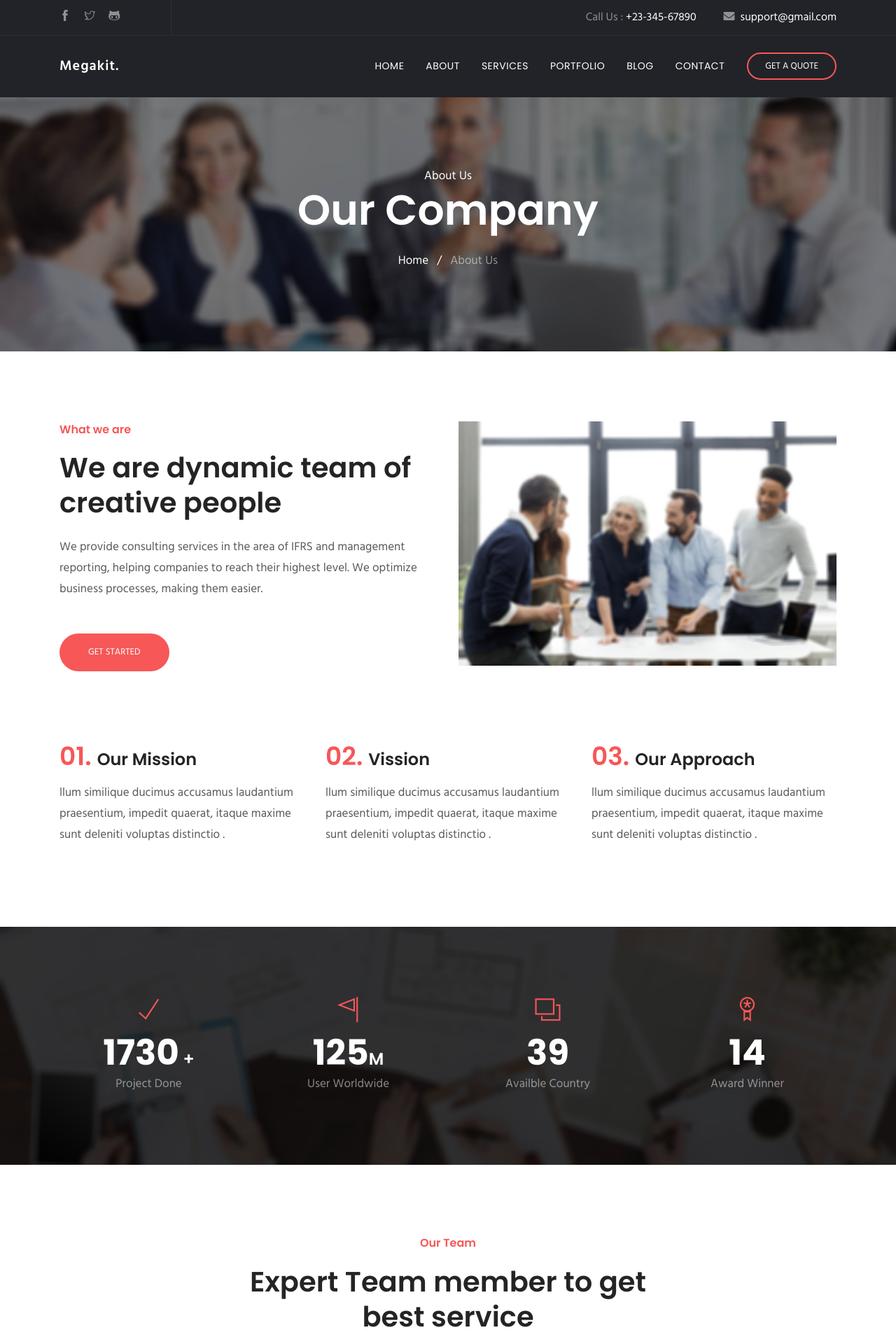
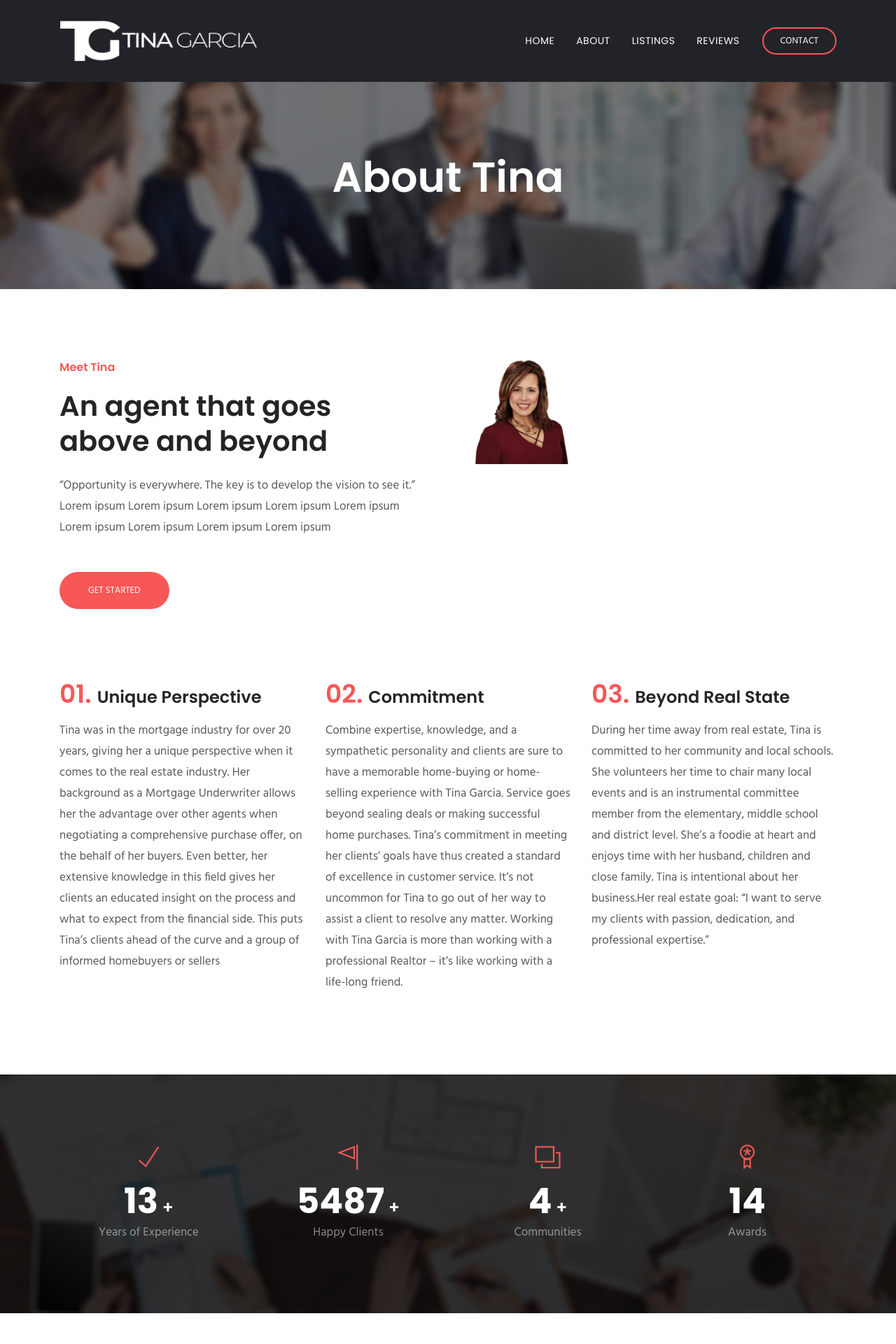
Before and after one commit to dariomolina93/Real-State-Site, a PHP site: page /about.php in a window 1280 px wide. Shown: the top 1920 px of the page at 70% size. Run offline with PHP 8.4, Linux system fonts and the light colour scheme; some libraries are stand-ins or nearby versions; some web fonts are replaced.

Commit message:
added about pge info.

```diff
--- a/about.php
+++ b/about.php
@@ -4,11 +4,11 @@
   <!-- Required meta tags -->
   <meta charset="utf-8">
   <meta name="viewport" content="width=device-width, initial-scale=1, shrink-to-fit=no">
-  <meta name="description" content="megakit,business,company,agency,multipurpose,modern,bootstrap4">
+<!--   <meta name="description" content="megakit,business,company,agency,multipurpose,modern,bootstrap4">
 
-  <meta name="author" content="themefisher.com">
+  <meta name="author" content="themefisher.com"> -->
 
-  <title>Megakit| Html5 Agency template</title>
+  <title>Tina Garcia</title>
 
   <!-- bootstrap.min css -->
   <link rel="stylesheet" href="plugins/bootstrap/css/bootstrap.min.css">
@@ -27,10 +27,11 @@
 
 <body>
 
+
 <!-- Header Start -->
 
-<header class="navigation">
-	<div class="header-top ">
+<header class="navigation" id="myHeader" style="z-index: 3">
+<!-- 	<div class="header-top ">
 		<div class="container">
 			<div class="row justify-content-between align-items-center">
 				<div class="col-lg-2 col-md-4">
@@ -48,11 +49,12 @@
 				</div>
 			</div>
 		</div>
-	</div>
+	</div> -->
 	<nav class="navbar navbar-expand-lg  py-4" id="navbar">
 		<div class="container">
 		  <a class="navbar-brand" href="index.php">
-		  	Mega<span>kit.</span>
+		  	<!-- <h2 style="color: white;">Tina <span>Garcia</span></h2> -->
+		  	<img src="images/logo.png" width="283px" height="59px">
 		  </a>
 
 		  <button class="navbar-toggler collapsed" type="button" data-toggle="collapse" data-target="#navbarsExample09" aria-controls="navbarsExample09" aria-expanded="false" aria-label="Toggle navigation">
@@ -64,16 +66,17 @@
 			  <li class="nav-item active">
 				<a class="nav-link" href="index.php">Home <span class="sr-only">(current)</span></a>
 			  </li>
-			  <li class="nav-item dropdown">
+			  <li class="nav-item"><a class="nav-link" href="about.php">About</a></li>
+			  <!-- <li class="nav-item dropdown">
 					<a class="nav-link dropdown-toggle" href="#" id="dropdown03" data-toggle="dropdown" aria-haspopup="true" aria-expanded="false">About</a>
 					<ul class="dropdown-menu" aria-labelledby="dropdown03">
 						<li><a class="dropdown-item" href="about.html">Our company</a></li>
 						<li><a class="dropdown-item" href="pricing.html">Pricing</a></li>
 					</ul>
-			  </li>
-			   <li class="nav-item"><a class="nav-link" href="service.html">Services</a></li>
-			   <li class="nav-item"><a class="nav-link" href="project.html">Portfolio</a></li>
-			   <li class="nav-item dropdown">
+			  </li> -->
+			   <li class="nav-item"><a class="nav-link" href="#">Listings</a></li>
+			   <li class="nav-item"><a class="nav-link" href="#">Reviews</a></li>
+			   <!-- <li class="nav-item dropdown">
 					<a class="nav-link dropdown-toggle" href="#" id="dropdown05" data-toggle="dropdown" aria-haspopup="true" aria-expanded="false">Blog</a>
 					<ul class="dropdown-menu" aria-labelledby="dropdown05">
 						<li><a class="dropdown-item" href="blog-grid.html">Blog Grid</a></li>
@@ -81,12 +84,12 @@
 
 						<li><a class="dropdown-item" href="blog-single.html">Blog Single</a></li>
 					</ul>
-			  </li>
-			   <li class="nav-item"><a class="nav-link" href="contact.php">Contact</a></li>
+			  </li> -->
+			   <!-- <li class="nav-item"><a class="nav-link" href="contact.php">Contact</a></li> -->
 			</ul>
 
 			<form class="form-lg-inline my-2 my-md-0 ml-lg-4 text-center">
-			  <a href="contact.php" class="btn btn-solid-border btn-round-full">Get a Quote</a>
+			  <a href="contact.php" class="btn btn-solid-border btn-round-full">Contact</a>
 			</form>
 		  </div>
 		</div>
@@ -101,13 +104,7 @@
     <div class="row">
       <div class="col-md-12">
         <div class="block text-center">
-          <span class="text-white">About Us</span>
-          <h1 class="text-capitalize mb-4 text-lg">Our Company</h1>
-          <ul class="list-inline">
-            <li class="list-inline-item"><a href="index.php" class="text-white">Home</a></li>
-            <li class="list-inline-item"><span class="text-white">/</span></li>
-            <li class="list-inline-item"><a href="#" class="text-white-50">About Us</a></li>
-          </ul>
+          <h1 class="text-capitalize mb-4 text-lg">About Tina</h1>
         </div>
       </div>
     </div>
@@ -121,17 +118,62 @@
 		<div class="row">
 			<div class="col-lg-6 col-md-6">
 				<div class="about-item pr-3 mb-5 mb-lg-0">
-					<span class="h6 text-color">What we are</span>
-					<h2 class="mt-3 mb-4 position-relative content-title">We are dynamic team of creative people</h2>
-					<p class="mb-5">We provide consulting services in the area of IFRS and management reporting, helping companies to reach their highest level. We optimize business processes, making them easier.</p>
+					<span class="h6 text-color">Meet Tina</span>
+					<h2 class="mt-3 mb-4 position-relative content-title">An agent that goes above and beyond</h2>
+					<p class="mb-5">“Opportunity is everywhere. The key is to develop the vision to see it.” Lorem ipsum Lorem ipsum
+					Lorem ipsum Lorem ipsum Lorem ipsum Lorem ipsum Lorem ipsum Lorem ipsum Lorem ipsum</p>
 
 					<a href="#" class="btn btn-main btn-round-full">Get started</a>
 				</div>
 			</div>
 			<div class="col-lg-6 col-md-6">
-				<div class="about-item-img">
-					<img src="images/about/home-7.jpg" alt="" class="img-fluid">
+				<!-- <div class="about-item-img">
+					<img src="images/tina-image.png" alt="" class="img-fluid">
+					<div class="team-img-hover">
+							<ul class="team-social list-inline">
+								<li class="list-inline-item">
+									<a href="#" class="facebook"><i class="fab fa-facebook-f" aria-hidden="true"></i></a>
+								</li>
+								<li class="list-inline-item">
+									<a href="#" class="twitter"><i class="fab fa-twitter" aria-hidden="true"></i></a>
+								</li>
+								<li class="list-inline-item">
+									<a href="#" class="instagram"><i class="fab fa-instagram" aria-hidden="true"></i></a>
+								</li>
+								<li class="list-inline-item">
+									<a href="#" class="linkedin"><i class="fab fa-linkedin-in" aria-hidden="true"></i></a>
+								</li>
+							</ul>
+					</div>
+				</div> -->
+			<div class="col-lg-4 col-md-6 col-sm-6">
+				<div class="team-item-wrap mb-5">
+					<div class="team-item position-relative">
+						<img src="images/tina-image.png" alt="" class="img-fluid w-100">
+						<div class="team-img-hover">
+							<ul class="team-social list-inline">
+								<li class="list-inline-item">
+									<a href="#" class="facebook"><i class="fab fa-facebook-f" aria-hidden="true"></i></a>
+								</li>
+								<li class="list-inline-item">
+									<a href="#" class="twitter"><i class="fab fa-twitter" aria-hidden="true"></i></a>
+								</li>
+								<li class="list-inline-item">
+									<a href="#" class="instagram"><i class="fab fa-instagram" aria-hidden="true"></i></a>
+								</li>
+								<li class="list-inline-item">
+									<a href="#" class="linkedin"><i class="fab fa-linkedin-in" aria-hidden="true"></i></a>
+								</li>
+							</ul>
+						</div>
+					</div>
+<!-- 					<div class="team-item-content">
+						<h4 class="mt-3 mb-0 text-capitalize">Justin hammer</h4>
+						<p>Digital Marketer</p>
+					</div> -->
 				</div>
+			</div>
+
 			</div>
 		</div>
 	</div>
@@ -144,20 +186,24 @@
 		<div class="row justify-content-center">
 			<div class="col-lg-4 col-md-6 col-sm-6">
 				<div class="about-info-item mb-4 mb-lg-0">
-					<h3 class="mb-3"><span class="text-color mr-2 text-md ">01.</span>Our Mission</h3>
-					<p>llum similique ducimus accusamus laudantium praesentium, impedit quaerat, itaque maxime sunt deleniti voluptas distinctio .</p>
+					<h3 class="mb-3"><span class="text-color mr-2 text-md">01.</span>Unique Perspective</h3>
+					<p>Tina was in the mortgage industry for over 20 years, giving her a unique perspective when it comes to the real estate industry. Her background as a Mortgage Underwriter allows her the advantage over other agents when negotiating a comprehensive purchase offer, on the behalf of her buyers. Even better, her extensive knowledge in this field gives her clients an educated insight on the process and what to expect from the financial side. This puts Tina’s clients ahead of the curve and a group of informed homebuyers or sellers</p>
 				</div>
 			</div>
 			<div class="col-lg-4 col-md-6 col-sm-6">
 				<div class="about-info-item mb-4 mb-lg-0">
-					<h3 class="mb-3"><span class="text-color mr-2 text-md">02.</span>Vission</h3>
-					<p>llum similique ducimus accusamus laudantium praesentium, impedit quaerat, itaque maxime sunt deleniti voluptas distinctio .</p>
+					<h3 class="mb-3"><span class="text-color mr-2 text-md">02.</span>Commitment</h3>
+					<p>Combine expertise, knowledge, and a sympathetic personality and clients are sure to have a memorable home-buying or home-selling experience with Tina Garcia. Service goes beyond sealing deals or making successful home purchases.
+
+Tina’s commitment in meeting her clients’ goals have thus created a standard of excellence in customer service. It’s not uncommon for Tina to go out of her way to assist a client to resolve any matter. Working with Tina Garcia is more than working with a professional Realtor – it’s like working with a life-long friend.</p>
 				</div>
 			</div>
 			<div class="col-lg-4 col-md-6 col-sm-6">
 				<div class="about-info-item mb-4 mb-lg-0">
-					<h3 class="mb-3"><span class="text-color mr-2 text-md">03.</span>Our Approach</h3>
-					<p>llum similique ducimus accusamus laudantium praesentium, impedit quaerat, itaque maxime sunt deleniti voluptas distinctio .</p>
+					<h3 class="mb-3"><span class="text-color mr-2 text-md">03.</span>Beyond Real State</h3>
+					<p>During her time away from real estate, Tina is committed to her community and local schools. She volunteers her time to chair many local events and is an instrumental committee member from the elementary, middle school and district level. She’s a foodie at heart and enjoys time with her husband, children and close family.
+
+Tina is intentional about her business.Her real estate goal: “I want to serve my clients with passion, dedication, and professional expertise.”</p>
 				</div>
 			</div>
 		</div>
@@ -171,29 +217,29 @@
 			<div class="col-lg-3 col-md-6 col-sm-6">
 				<div class="counter-item text-center mb-5 mb-lg-0">
 					<i class="ti-check color-one text-md"></i>
-					<h3 class="mt-2 mb-0 text-white"><span class="counter-stat font-weight-bold">1730</span> +</h3>
-					<p class="text-white-50">Project Done</p>
+					<h3 class="mt-2 mb-0 text-white"><span class="counter-stat font-weight-bold">13</span> +</h3>
+					<p class="text-white-50">Years of Experience</p>
 				</div>
 			</div>
 			<div class="col-lg-3 col-md-6 col-sm-6">
 				<div class="counter-item text-center mb-5 mb-lg-0">
 					<i class="ti-flag color-one text-md"></i>
-					<h3 class="mt-2 mb-0 text-white"><span class="counter-stat font-weight-bold">125 </span>M </h3>
-					<p class="text-white-50">User Worldwide</p>
+					<h3 class="mt-2 mb-0 text-white"><span class="counter-stat font-weight-bold">5487 </span> +</h3>
+					<p class="text-white-50">Happy Clients</p>
 				</div>
 			</div>
 			<div class="col-lg-3 col-md-6 col-sm-6">
 				<div class="counter-item text-center mb-5 mb-lg-0">
 					<i class="ti-layers color-one text-md"></i>
-					<h3 class="mt-2 mb-0 text-white"><span class="counter-stat font-weight-bold">39</span></h3>
-					<p class="text-white-50">Availble Country</p>
+					<h3 class="mt-2 mb-0 text-white"><span class="counter-stat font-weight-bold">4</span> +</h3>
+					<p class="text-white-50">Communities</p>
 				</div>
 			</div>
 			<div class="col-lg-3 col-md-6 col-sm-6">
 				<div class="counter-item text-center">
 					<i class="ti-medall color-one  text-md"></i>
 					<h3 class="mt-2 mb-0 text-white"><span class="counter-stat font-weight-bold">14</span></h3>
-					<p class="text-white-50">Award Winner </p>
+					<p class="text-white-50">Awards</p>
 				</div>
 			</div>
 		</div>
@@ -547,6 +593,22 @@
     <script src="https://maps.googleapis.com/maps/api/js?key=AIzaSyAkeLMlsiwzp6b3Gnaxd86lvakimwGA6UA&callback=initMap"></script>
 
     <script src="js/script.js"></script>
+        <script>
+window.onscroll = function() {myFunction()};
+
+var header = document.getElementById("myHeader");
+var sticky = header.offsetTop;
+
+function myFunction() {
+  if (window.pageYOffset > sticky) {
+    header.classList.add("sticky");
+  } else {
+    header.classList.remove("sticky");
+  }
+
+   // header.classList.add("sticky");
+}
+</script>
 
   </body>
   </html>
--- a/index.php
+++ b/index.php
@@ -66,7 +66,7 @@
 			  <li class="nav-item active">
 				<a class="nav-link" href="index.php">Home <span class="sr-only">(current)</span></a>
 			  </li>
-			  <li class="nav-item"><a class="nav-link" href="#">About</a></li>
+			  <li class="nav-item"><a class="nav-link" href="about.php">About</a></li>
 			  <!-- <li class="nav-item dropdown">
 					<a class="nav-link dropdown-toggle" href="#" id="dropdown03" data-toggle="dropdown" aria-haspopup="true" aria-expanded="false">About</a>
 					<ul class="dropdown-menu" aria-labelledby="dropdown03">
```
